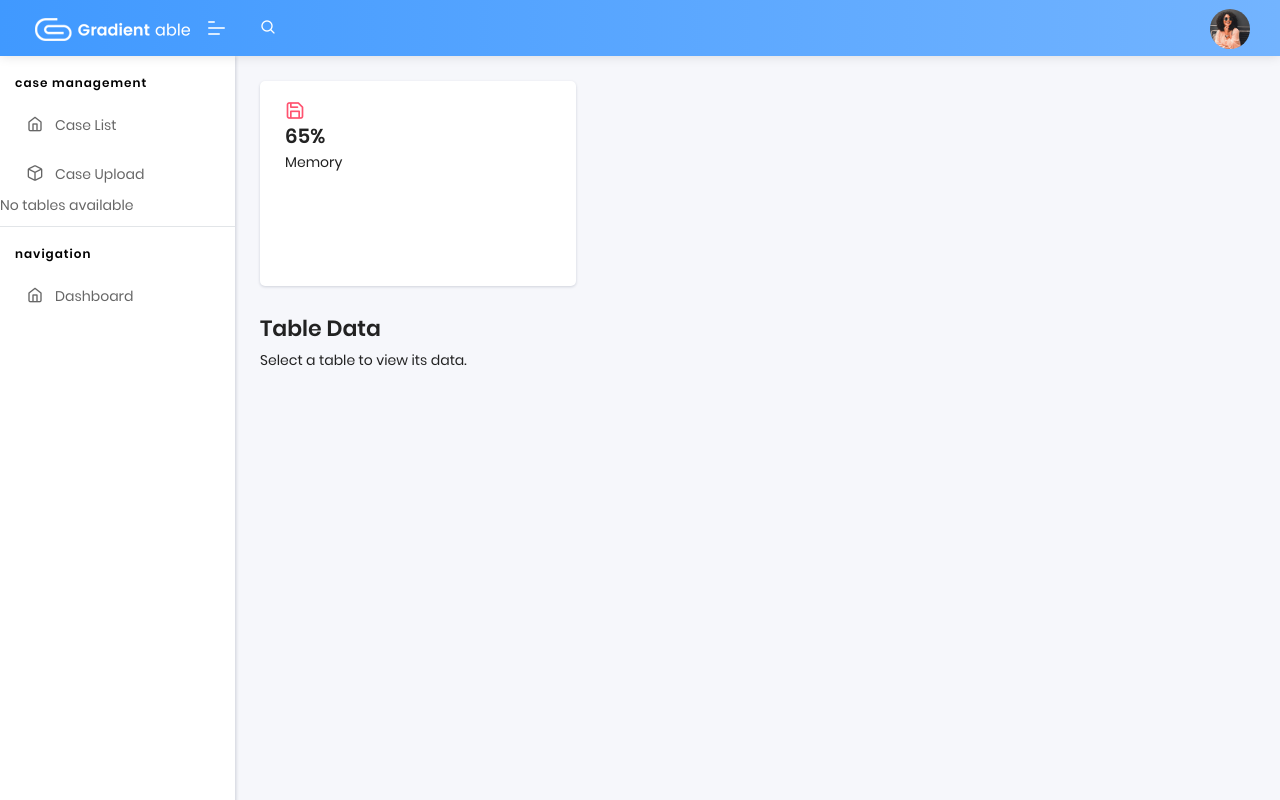
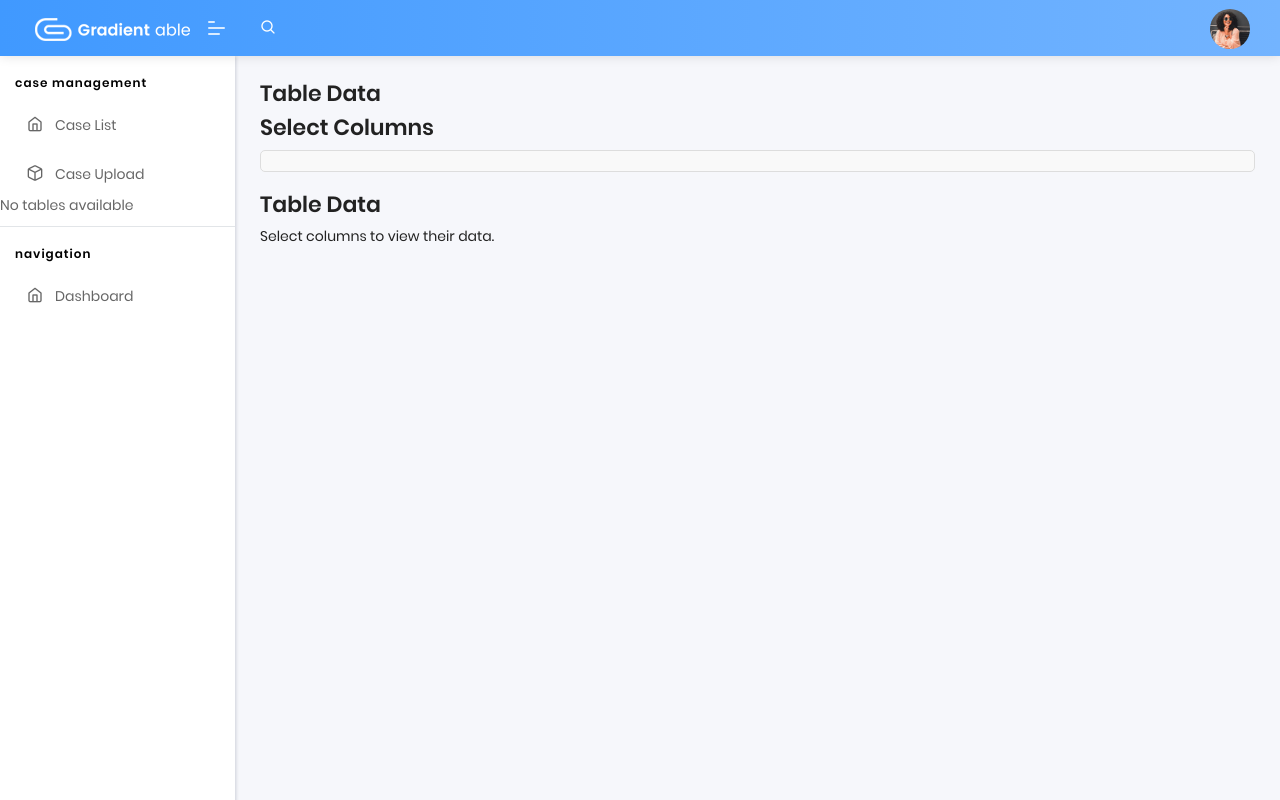
Before and after one commit to kim-do-hyeon/TAG, a Flask app: page /case/analyze/view/1 in a window 1280 px wide. Run offline with Flask 3, Linux system fonts and the light colour scheme; tables that the repository leaves empty hold one stand-in row (values such as "Sample post"); parts of the project's set-up code (start-up, migrations or seed data) failed here and were passed over; some libraries are stand-ins or nearby versions.

Commit message:
[Update] analyze result view

```diff
--- a/apps/home/routes.py
+++ b/apps/home/routes.py
@@ -43,6 +43,14 @@ def case_view(id) :
 def get_table_data(id, table_name):
     return redirect_get_table_data(id, table_name)
 
+@blueprint.route('/case/analyze/view/table/columns/<int:id>/<string:table_name>', methods=['GET'])
+def get_table_columns(id, table_name):
+    return redirect_get_table_data(id, table_name)
+
+@blueprint.route('/case/analyze/view/table/data/<int:id>/<string:table_name>', methods=['POST'])
+def get_selected_columns_data(id, table_name):
+    return redirect_get_selected_columns_data(id, table_name)
+
 @blueprint.route('/case/analyze/prompt', methods=['POST'])
 def analyze_prompt():
     data = request.get_json()
@@ -56,7 +64,7 @@ def analyze_normalization():
 
 @blueprint.route('/case/analyze/normalization/progress/<case_id>', methods=['GET'])
 def get_normalization_progress(case_id):
-    redirect_get_normalization_progress(case_id)
+    return redirect_get_normalization_progress(case_id)
 
 ''' End Case analyze '''
 
--- a/apps/templates/case/view.html
+++ b/apps/templates/case/view.html
@@ -13,23 +13,66 @@
         <div class="pcoded-content">
             <!-- [ Main Content ] start -->
             <div class="row">
-                <!-- order-card start -->
-                <div class="col-md-12 col-lg-4">
-                    <div class="card seo-card overflow-hidden">
-                        <div class="card-body seo-statustic">
-                            <i class="feather icon-save f-20 text-c-red"></i>
-                            <h5 class="mb-1" id="memory-percentage">65%</h5> <!-- Updated to receive dynamic data -->
-                            <p>Memory</p>
-                        </div>
-                        <div class="seo-chart">
-                            <div id="seo-card1"></div>
+                <div class="col-md-12" id="table-data-container">
+                    <h4>Table Data</h4>
+                    <!-- <div id="table-data-content">
+                        <p>Select a table to view its data.</p>
+                    </div> -->
+                    <!-- 컬럼 선택 영역 -->
+                    <div id="column-selection-container">
+                        <h4>Select Columns</h4>
+                        <div id="column-checkboxes" class="checkbox-grid">
+                            <!-- 칼럼 체크박스가 동적으로 추가될 곳 -->
                         </div>
                     </div>
-                </div>
+
+                    <!-- CSS -->
+                    <style>
+                        #column-selection-container {
+                            margin-bottom: 20px;
+                        }
+
+                        .checkbox-grid {
+                            display: grid;
+                            grid-template-columns: repeat(5, minmax(150px, 1fr)); /* 5개의 균등한 칼럼, 최소 너비 설정 */
+                            gap: 10px; /* 각 칼럼 사이의 간격 */
+                            padding: 10px;
+                            border: 1px solid #ddd;
+                            border-radius: 5px;
+                            background-color: #f9f9f9;
+                            grid-auto-rows: minmax(40px, auto); /* 행의 높이를 일정하게 유지 */
+                        }
+
+                        .checkbox-grid label {
+                            display: flex;
+                            align-items: center;
+                            justify-content: flex-start;
+                            padding: 5px;
+                            background-color: #ffffff;
+                            border: 1px solid #ccc;
+                            border-radius: 3px;
+                            cursor: pointer;
+                            transition: background-color 0.2s ease;
+                            min-width: 0;
+                            max-width: 100%; /* 최대 크기 설정 */
+                            box-sizing: border-box;
+                        }
+
+                        .checkbox-grid input[type="checkbox"] {
+                            margin-right: 5px;
+                        }
+
+                        .checkbox-grid label:hover {
+                            background-color: #e6f7ff;
+                        }
+                    </style>
+
+                    <!-- 테이블 데이터 영역 -->
                     <div class="col-md-12" id="table-data-container">
                         <h4>Table Data</h4>
                         <div id="table-data-content">
-                        <p>Select a table to view its data.</p>
+                            <p>Select columns to view their data.</p>
+                        </div>
                     </div>
                 </div>
             </div>
@@ -49,119 +92,90 @@
     <!-- custom-chart js -->
     <script src="/static/assets/js/pages/dashboard-main.js"></script>
 
-    <script src="https://cdn.jsdelivr.net/npm/apexcharts"></script>
-                <script>
-                    // Function to update memory usage chart
-                    function updateMemoryUsage() {
-                        fetch('/api/memory-usage')
-                            .then(response => response.json())
-                            .then(data => {
-                                // Update the memory percentage text
-                                document.getElementById('memory-percentage').innerText = data.memory + '%';
-
-                                // Add the new memory data point to the chart
-                                chartOptions.series[0].data.push(data.memory);
-                                if (chartOptions.series[0].data.length > 10) {
-                                    chartOptions.series[0].data.shift(); // Keep only the latest 10 data points
-                                }
-                                memoryChart.updateSeries(chartOptions.series);
-                            })
-                            .catch(error => console.error('Error fetching memory usage:', error));
-                    }
-
-                    // Define chart options for memory usage
-                    var chartOptions = {
-                        chart: {
-                            type: 'area',
-                            height: 145,
-                            sparkline: {
-                                enabled: true
-                            }
-                        },
-                        dataLabels: {
-                            enabled: false
-                        },
-                        colors: ["#ff5370"],
-                        fill: {
-                            type: 'gradient',
-                            gradient: {
-                                shade: 'dark',
-                                gradientToColors: ['#ff869a'],
-                                shadeIntensity: 1,
-                                type: 'horizontal',
-                                opacityFrom: 1,
-                                opacityTo: 0.8,
-                                stops: [0, 100, 100, 100]
-                            },
-                        },
-                        stroke: {
-                            curve: 'smooth',
-                            width: 2,
-                        },
-                        series: [{
-                            data: [] // Initially empty, will be filled with real-time data
-                        }],
-                        yaxis: {
-                            min: 0,
-                            max: 100,
-                        },
-                        tooltip: {
-                            fixed: {
-                                enabled: false
-                            },
-                            x: {
-                                show: false
-                            },
-                            y: {
-                                title: {
-                                    formatter: function(seriesName) {
-                                        return 'Memory Usage '
-                                    }
-                                }
-                            },
-                            marker: {
-                                show: false
-                            }
-                        }
-                    };
-
-                    // Initialize the chart
-                    var memoryChart = new ApexCharts(document.querySelector("#seo-card1"), chartOptions);
-                    memoryChart.render();
-
-                    // Update the memory usage every 5 seconds
-                    setInterval(updateMemoryUsage, 5000);
-                </script>
     <script src="https://ajax.googleapis.com/ajax/libs/jquery/3.6.0/jquery.min.js"></script>
     <script>
         $(document).ready(function() {
-        // Handle clicks on table names in the sidebar
+            var caseId = {{ case.id }};  // 현재 case ID를 가져옴
+
+            // 테이블 클릭 시 컬럼 목록을 서버에서 가져옴
             $('.nav-link').click(function(event) {
-            event.preventDefault();  // Prevent default link behavior
+                event.preventDefault();
+                var tableName = $(this).text().trim();
 
-            var tableName = $(this).text().trim();  // Get table name from clicked link
-            var caseId = {{ case.id }};  // Get the current case ID
-
-            // AJAX call to fetch table data
+                // AJAX 호출로 컬럼 목록 가져오기
                 $.ajax({
-                url: `/case/analyze/view/table/${caseId}/${tableName}`,
+                    url: `/case/analyze/view/table/columns/${caseId}/${tableName}`,
                     method: 'GET',
                     success: function(response) {
-                    if (response.success) {
-                        displayTableData(response.columns, response.data);
+                        if (response.success && Array.isArray(response.columns)) {
+                            displayColumnCheckboxes(response.columns, tableName);
                         } else {
-                        $('#table-data-content').html(`<p>${response.message}</p>`);
+                            console.error('Invalid response:', response);
+                            $('#table-data-content').html(`<p>${response.message || 'Error fetching columns.'}</p>`);
                         }
                     },
                     error: function(error) {
-                    console.error('Error fetching table data:', error);
-                    $('#table-data-content').html('<p>Error fetching data. Please try again.</p>');
+                        console.error('Error fetching column data:', error);
+                        $('#table-data-content').html('<p>Error fetching column data. Please try again.</p>');
                     }
                 });
             });
 
-        // Function to display the table data
+            // 선택된 칼럼을 보여주는 함수
+            function displayColumnCheckboxes(columns, tableName) {
+                var checkboxes = '';
+                columns.forEach(col => {
+                    checkboxes += `<label><input type="checkbox" class="column-checkbox" value="${col}"> ${col}</label><br>`;
+                });
+                $('#column-checkboxes').html(checkboxes);
+
+                // 칼럼 체크박스가 변경될 때마다 데이터 요청
+                $('.column-checkbox').change(function() {
+                    var selectedColumns = $('.column-checkbox:checked').map(function() {
+                        return this.value;
+                    }).get();
+
+                    // 선택된 칼럼으로 데이터 요청
+                    if (selectedColumns.length > 0) {
+                        fetchSelectedColumnsData(tableName, selectedColumns);
+                    } else {
+                        $('#table-data-content').html('<p>Select columns to view their data.</p>');
+                    }
+                });
+            }
+
+            // 선택된 칼럼의 데이터를 서버에서 가져오는 함수
+            function fetchSelectedColumnsData(tableName, columns) {
+                $.ajax({
+                    url: `/case/analyze/view/table/data/${caseId}/${tableName}`,
+                    method: 'POST',
+                    contentType: 'application/json',
+                    data: JSON.stringify({ columns: columns }),
+                    success: function(response) {
+                        // 응답이 성공적이고 데이터가 유효한지 확인
+                        if (response.success && Array.isArray(response.columns) && Array.isArray(response.data)) {
+                            displayTableData(response.columns, response.data);
+                        } else {
+                            console.error('Invalid response:', response);
+                            $('#table-data-content').html(`<p>${response.message || 'Invalid data format received from the server.'}</p>`);
+                        }
+                    },
+                    error: function(error) {
+                        console.error('Error fetching selected column data:', error);
+                        $('#table-data-content').html('<p>Error fetching data. Please try again.</p>');
+                    }
+                });
+            }
+
+            // 테이블 데이터를 표시하는 함수
             function displayTableData(columns, data) {
+                // columns와 data가 배열인지 확인
+                if (!Array.isArray(columns) || !Array.isArray(data)) {
+                    console.error('Invalid data format:', { columns, data });
+                    $('#table-data-content').html('<p>Error displaying data. Please check the server response.</p>');
+                    return; // 더 이상 진행하지 않음
+                }
+
                 var table = `<table class="table table-bordered"><thead><tr>`;
                 columns.forEach(col => {
                     table += `<th>${col}</th>`;
@@ -171,7 +185,7 @@
                 data.forEach(row => {
                     table += `<tr>`;
                     columns.forEach(col => {
-                    table += `<td>${row[col]}</td>`;
+                        table += `<td>${row[col] !== undefined ? row[col] : ''}</td>`;
                     });
                     table += `</tr>`;
                 });
@@ -181,4 +195,5 @@
             }
         });
     </script>
+
 {% endblock javascripts %}
```
Also changed, not shown: apps/case/case_analyze_routes.py (+56 -10 lines). Lines whose indentation alone changed are shown as unchanged.
